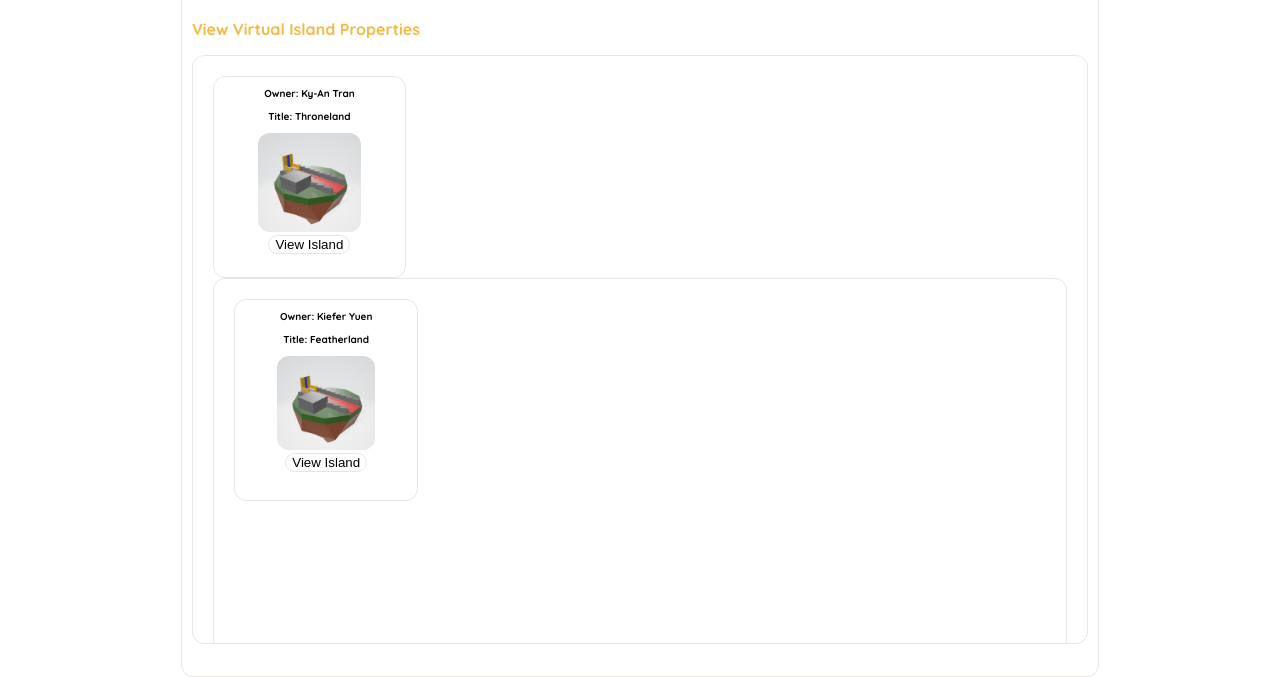
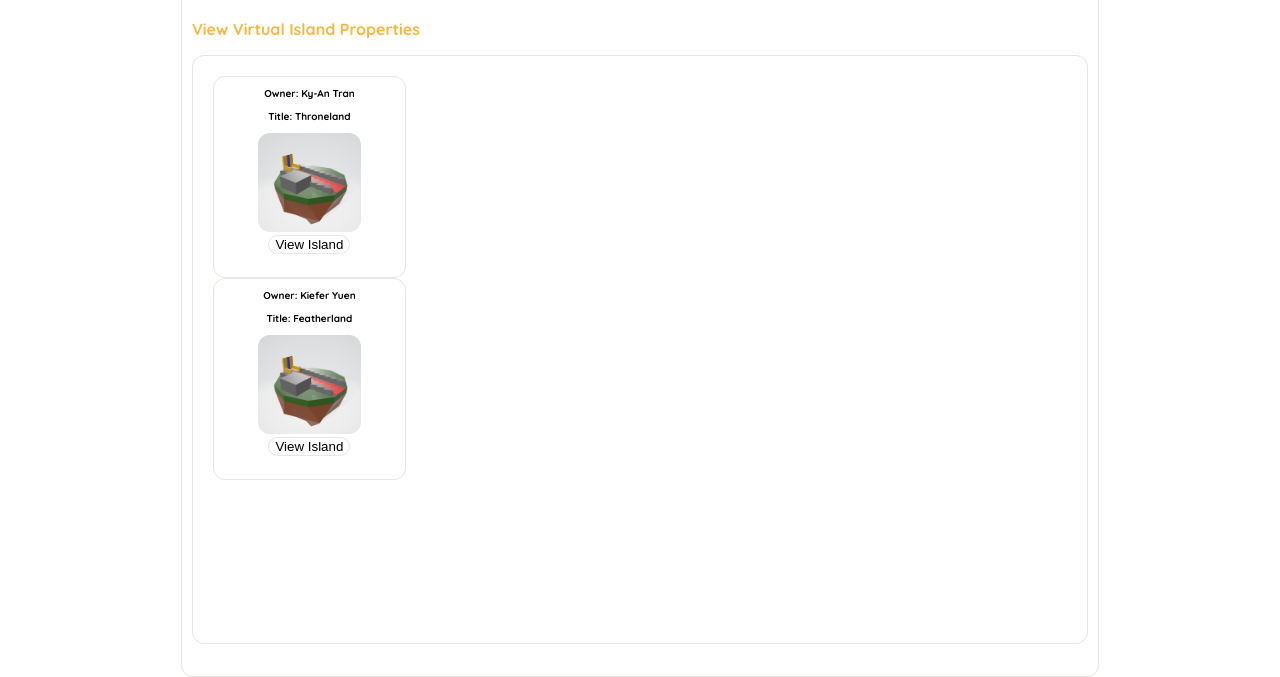
Before and after one commit to roboboyhot/bzz-hive, a plain HTML site: page islandCentre.html in a window 1280 px wide. Shown: the part 195-872 px from the top of the page. Drawn offline with Linux system fonts and the light colour scheme; files whose address does not match are found by name; a web font is replaced by a local one.

Commit message:
Update islandCentre.html

```diff
--- a/islandCentre.html
+++ b/islandCentre.html
@@ -47,7 +47,6 @@
       <br>
       <a href="islands/Ky-An's_Island/index.html"><button class="islandButton">View Island</button></a>
     </div>
-  <div class="islandView" style="overflow: auto; padding-left: 20px; padding-right: 20px; padding-top: 20px; padding-bottom: 20px;">
     <div class="islandBox">
       <p>Owner: Kiefer Yuen</p>
       <p>Title: Featherland</p>
@@ -56,10 +55,9 @@
       <a href="islands/Featherland/index.html"><button class="islandButton">View Island</button></a>
     </div>
 
-  </div>
 
 
-</div>
+ </div>
 
 
 
```
